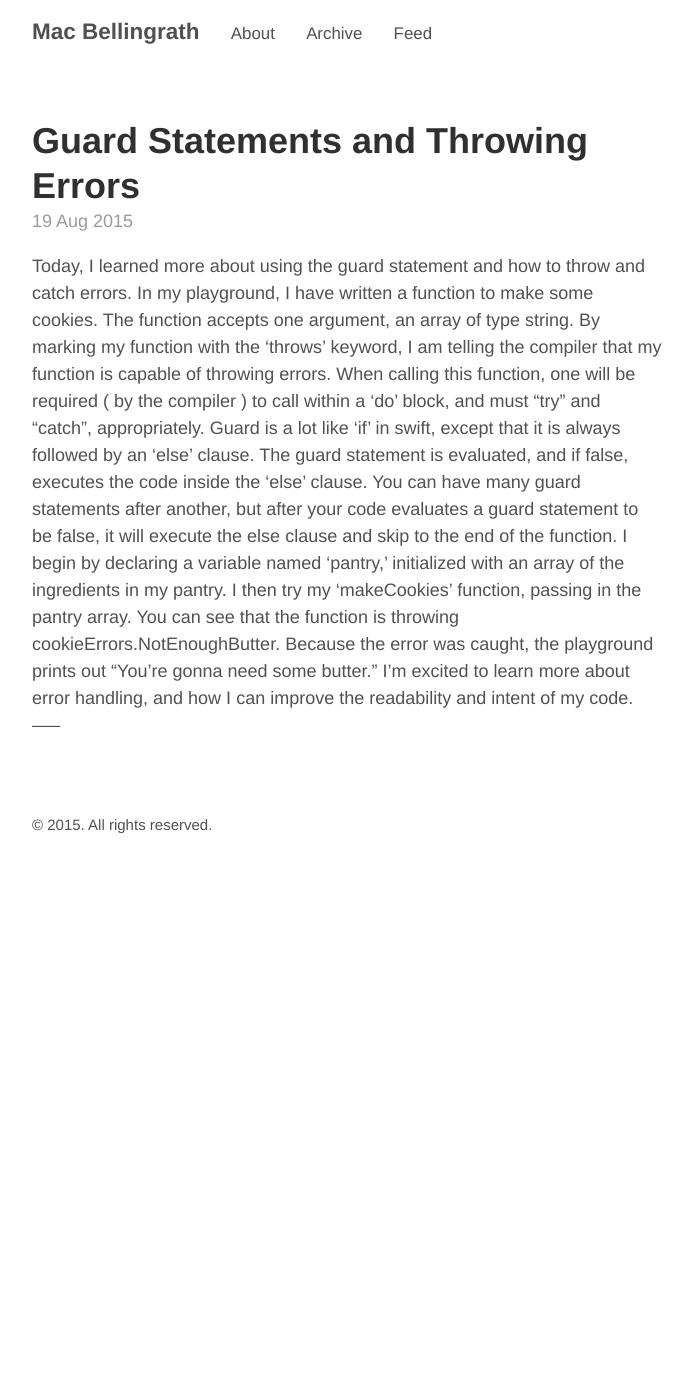
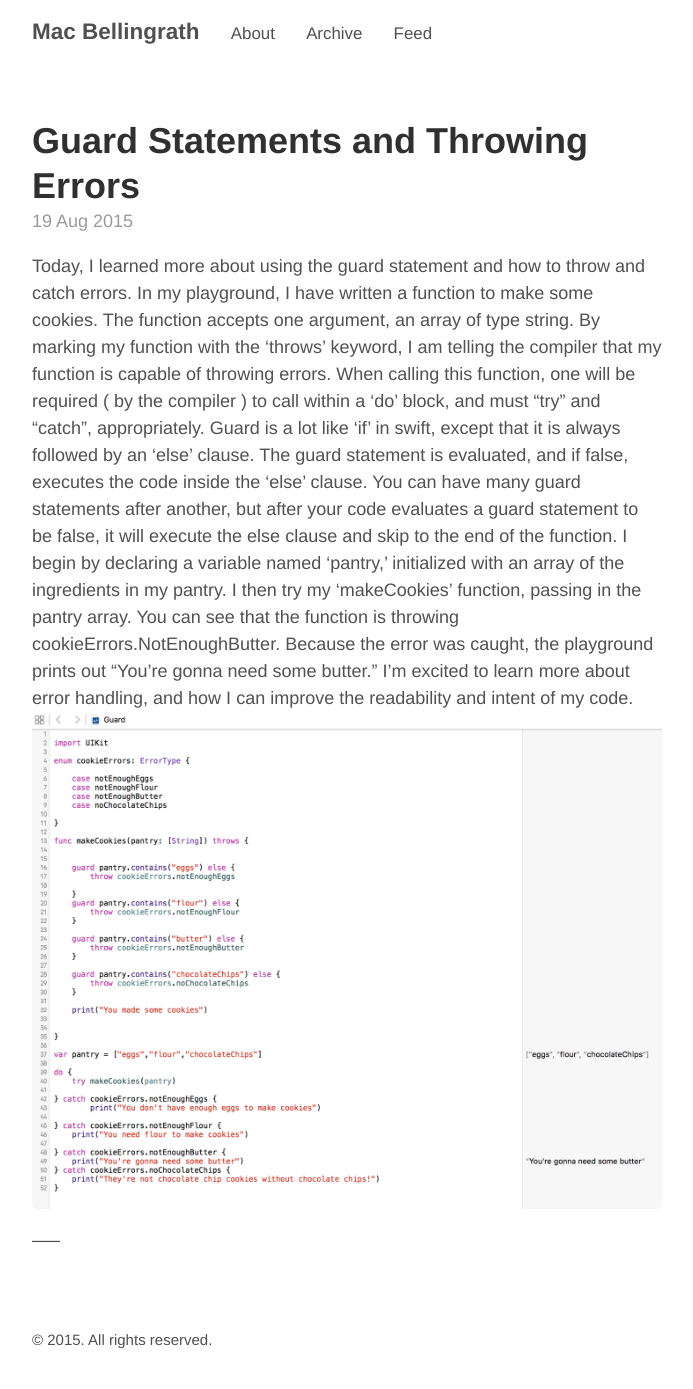
Before and after one commit to macbellingrath/macbellingrath.github.io, a Jekyll site: the page built from _posts/2015-08-19-Guard-Statements-and-Throwing-Errors.md, in a window 1280 px wide. Shown: the whole page, without its empty margins (293-986 px from the left). Built offline with Jekyll 4.4.1, drawn with Linux system fonts in a browser that asks for light colours; before the commit the page ends 900 px from its top, so only the background shows below that.

Commit message:
Add image to post

```diff
--- a/_posts/2015-08-19-Guard-Statements-and-Throwing-Errors.md
+++ b/_posts/2015-08-19-Guard-Statements-and-Throwing-Errors.md
@@ -7,4 +7,5 @@
 Guard is a lot like ‘if’ in swift, except that it is always followed by an ‘else’ clause. The guard statement is evaluated, and if false, executes the code inside the ‘else’ clause. You can have many guard statements after another, but after your code evaluates a guard statement to be false, it will execute the else clause and skip to the end of the function.
 I begin by declaring a variable named ‘pantry,’ initialized with an array of the ingredients in my pantry. I then try my ‘makeCookies’ function, passing in the pantry array. You can see that the function is throwing cookieErrors.NotEnoughButter. Because the error was caught, the playground prints out “You’re gonna need some butter.”
 I’m excited to learn more about error handling, and how I can improve the readability and intent of my code.
+![Guard Statement Playground](https://github.com/macbellingrath/macbellingrath.github.io/blob/master/Assets/1439839511_thumb.png)
 -----
```
